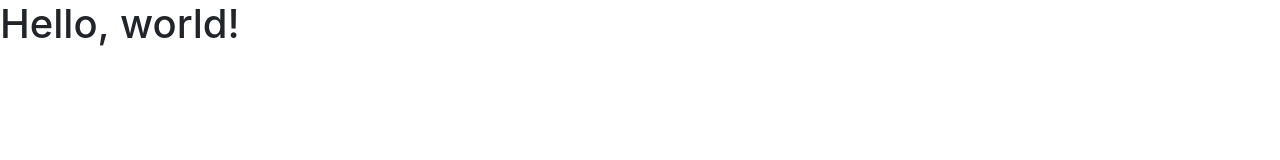
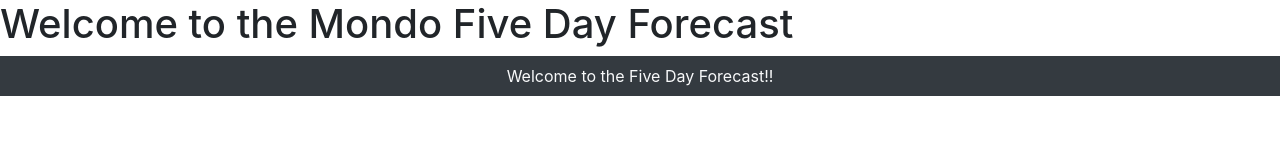
Before and after one commit to EASYMAK777/mondo-weather-forcast, a plain HTML site: page index.html in a window 1280 px wide. Drawn offline with nearby package versions, Linux system fonts and the light colour scheme.

Commit message:
added header

```diff
--- a/index.html
+++ b/index.html
@@ -8,10 +8,21 @@
     <!-- Bootstrap CSS -->
     <link rel="stylesheet" href="https://stackpath.bootstrapcdn.com/bootstrap/4.5.2/css/bootstrap.min.css" integrity="sha384-JcKb8q3iqJ61gNV9KGb8thSsNjpSL0n8PARn9HuZOnIxN0hoP+VmmDGMN5t9UJ0Z" crossorigin="anonymous">
 
-    <title>Hello, world!</title>
+    <title>EASYMAK's Mondo Five Day Forcast</title>
   </head>
   <body>
-    <h1>Hello, world!</h1>
+
+
+    <h1>Welcome to the Mondo Five Day Forecast</h1>
+
+    <div class="bg-dark">
+        <header class="text-center mb-2 p-2 text-light">Welcome to the Five Day Forecast!!</header>
+    </div>
+
+
+
+
+
 
     <!-- Optional JavaScript -->
     <!-- jQuery first, then Popper.js, then Bootstrap JS -->
```
